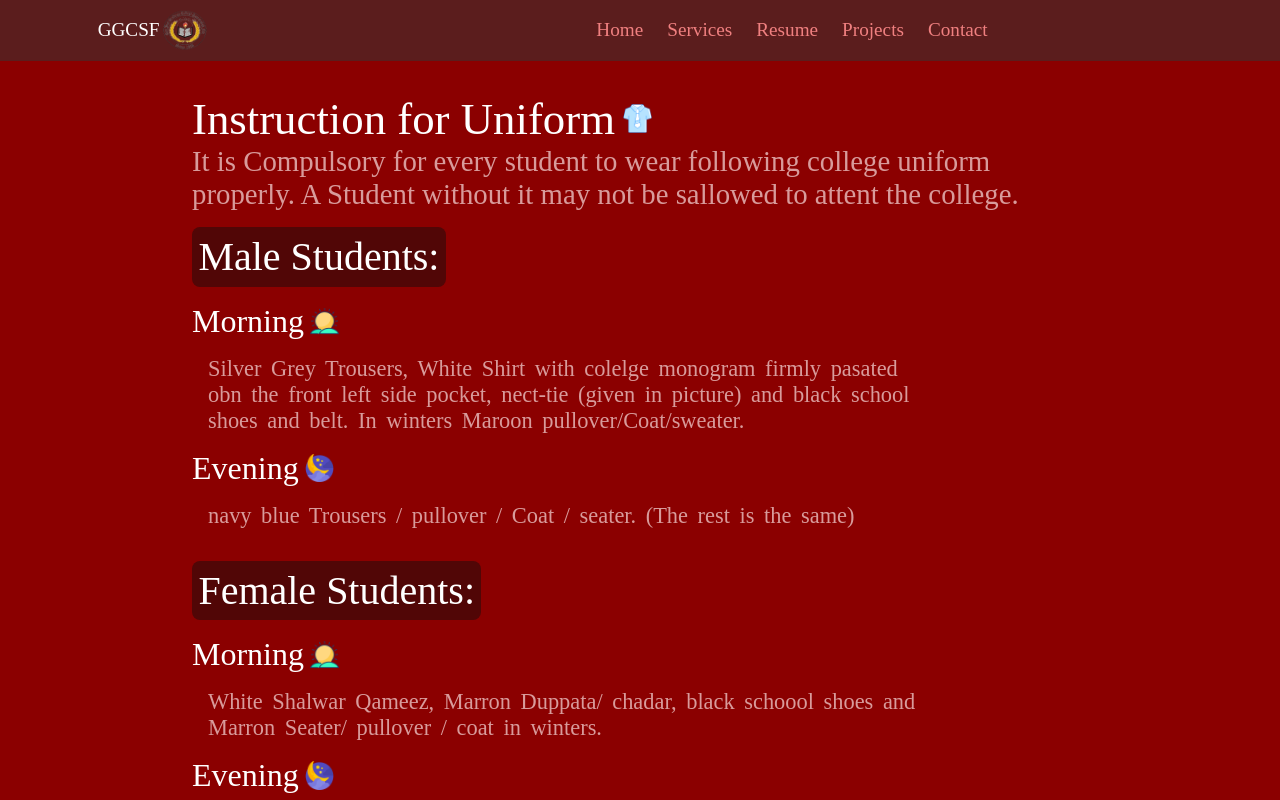
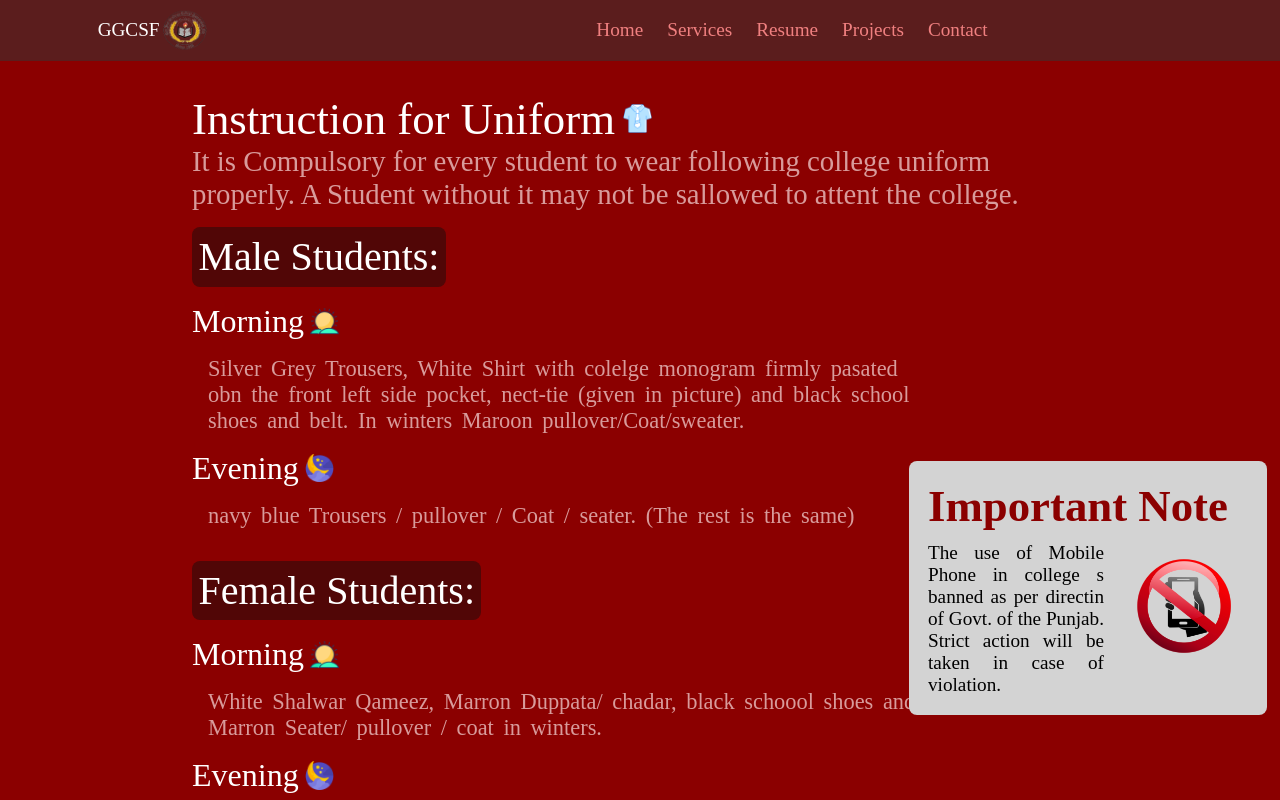
Before and after one commit to RMHamzaArif89/FYP-College-Website, a React (Vite) app in the folder College_Site_Frontend/: page /studentIns in a window 1280 px wide. Shown: the top 800 px of the page. Built offline with nearby package versions, Linux system fonts and the light colour scheme.

Commit message:
created note page & added it in StudentIns page...

```diff
--- a/College_Site_Frontend/src/Components/Footer/Footer.jsx
+++ b/College_Site_Frontend/src/Components/Footer/Footer.jsx
@@ -33,7 +33,7 @@ function Footer() {
           <li>Contact</li>
           <li>Complain Box</li>
           <li>Gallery</li>
-          <li>Student Life</li>
+          <li><Link to={'/studentIns'}>Student Instrucitons</Link></li>
         </div>
         <div className="col22 col2">
           <li>Fee Structure</li>
--- /dev/null
+++ b/College_Site_Frontend/src/Components/Note/Note.jsx
@@ -0,0 +1,16 @@
+import React from 'react'
+import './note.css'
+
+function Note() {
+  return (
+    <div className='note'>
+        <div className="noteHeading">Important Note</div>
+        <div className="noteText">The use of Mobile Phone in college s banned as per directin of Govt. of the Punjab. Strict action will be taken in case of violation.
+        <img src="/images/noteImg.png" alt="" className="noteImg" /></div>
+
+
+    </div>
+  )
+}
+
+export default Note
--- /dev/null
+++ b/College_Site_Frontend/src/Components/Note/note.css
@@ -0,0 +1,28 @@
+.note{
+   width: 20rem;
+    display: flex;
+    flex-direction: column;
+    gap: 0.6rem;
+}
+.noteHeading{
+    font-size: 2.8rem;
+    color: darkred;
+    font-weight: bold;
+
+}
+.noteImg{
+    width: 8rem;
+    height: 8rem;
+    object-fit: cover;
+
+}
+.noteText{
+    font-size: 1.2rem;
+    color: black;
+    display: flex;
+    /* align-items: center; */
+    gap: 1rem;
+    text-align: justify;
+    word-wrap: break-word;
+
+}
--- a/College_Site_Frontend/src/Pages/StudentInstructions/StudentIns.jsx
+++ b/College_Site_Frontend/src/Pages/StudentInstructions/StudentIns.jsx
@@ -1,6 +1,7 @@
 import React from 'react'
 import StudentInsData from './StudentInsData'
 import './studentIns.css'
+import Note from '../../Components/Note/Note'
 function StudentIns() {
     return (
         <div className='studentIns'>
@@ -11,6 +12,11 @@ function StudentIns() {
             <div className="studentInsText">
                 It is Compulsory for every student to wear following college uniform properly. A Student without it may not be sallowed to attent the college.
             </div>
+
+            <div className="noteCon">
+                <Note/>
+            </div>
+
             <div className="studentInsCon">
                 {
                     StudentInsData.map((data) => {
--- a/College_Site_Frontend/src/Pages/StudentInstructions/studentIns.css
+++ b/College_Site_Frontend/src/Pages/StudentInstructions/studentIns.css
@@ -6,6 +6,7 @@
     align-items: center;
     background: darkred;
     flex-direction: column;
+    position: relative;
 
 }
 .studentInsBox{
@@ -66,3 +67,12 @@
     word-spacing: 1px;
     word-spacing: 4px;
 }
+
+.noteCon{
+    position: absolute;
+    right: .8rem;
+    top: 50vh;
+    background:lightgray;
+    padding: 1.2rem;
+    border-radius: 8px;
+}
```
Also changed, not shown: College_Site_Frontend/public/images/noteImg.png (added).
